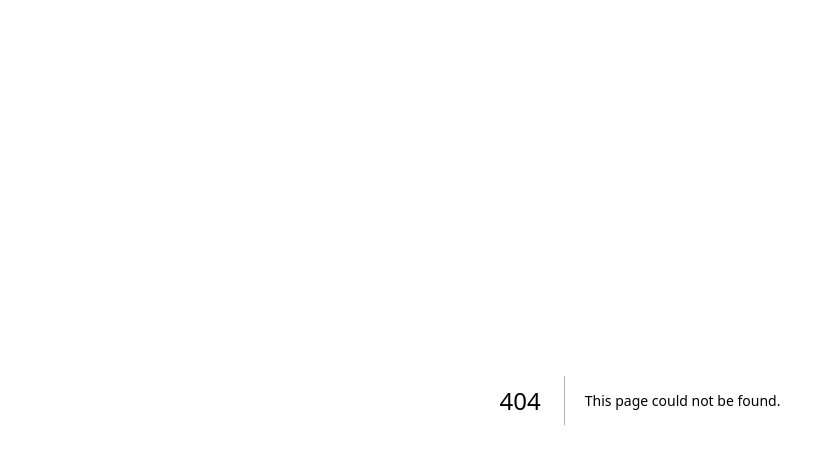
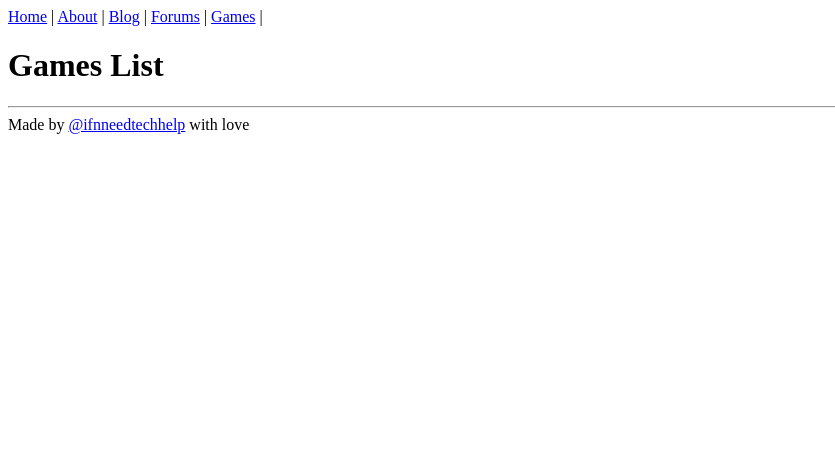
Before and after one commit to thejhndwn/CeliaSite, a Next.js app: page /games in a window 1280 px wide. Before the commit this address had no page. Shown: the top 464 px of the page, without its empty margins (0-835 px from the left). Built offline with nearby package versions, Linux system fonts and the light colour scheme.

Commit message:
added games page, for the games page frontend it will still need games icon panels, maybe a leaderboard. For the game design functionality we need to add leaderboard input and some other stuff that idk right now

```diff
--- a/components/Layout.tsx
+++ b/components/Layout.tsx
@@ -19,6 +19,7 @@ const Layout = ({ children, title = "This is the default title" }: Props) => (
         <Link href="/">Home</Link> | <Link href="/about">About</Link> |{" "}
         <Link href="/blog">Blog</Link> |{" "}
         <Link href="/forums">Forums</Link> |{" "}
+        <Link href="/games">Games</Link> |{" "}
       </nav>
     </header>
     {children}
--- /dev/null
+++ b/pages/games/index.tsx
@@ -0,0 +1,10 @@
+import Link from "next/link";
+import Layout from "../../components/Layout";
+
+const AboutPage = () => (
+  <Layout title="About | Next.js + TypeScript Example">
+    <h1>Games List</h1>
+  </Layout>
+);
+
+export default AboutPage;
```
